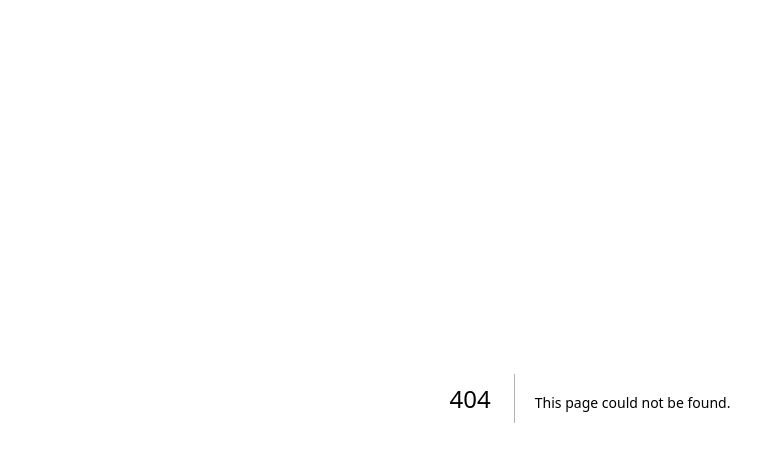
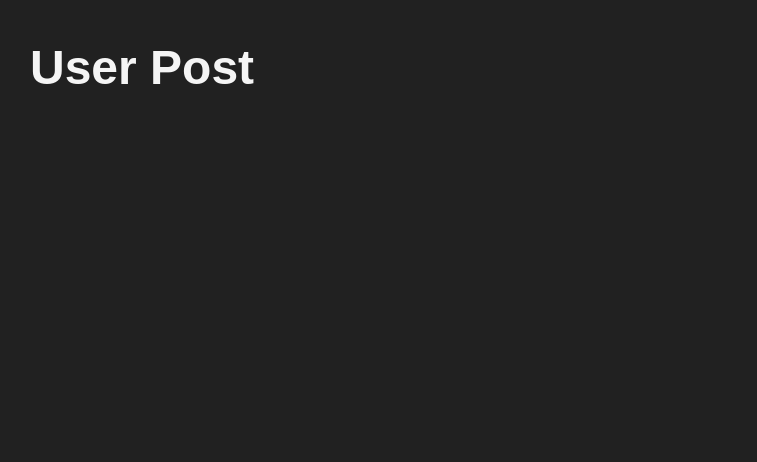
Before and after one commit to arashmanteghi/frontcastnextjs, a Next.js app: page /blog/posts/1/1 in a window 1280 px wide. Before the commit this address had no page. Shown: the top 462 px of the page, without its empty margins (50-807 px from the left). Built offline with nearby package versions, Linux system fonts and the light colour scheme.

Commit message:
10-nested-dynamic-routes

```diff
--- /dev/null
+++ b/pages/blog/posts/[postId]/[userId].js
@@ -0,0 +1,14 @@
+import { useRouter } from "next/router";
+
+function UserPost() {
+  const router = useRouter();
+  const { postId, userId } = router.query;
+  console.log(`postId: ${postId}, / userId: ${userId }`);
+  return (
+    <div>
+      <h2>User Post</h2>
+    </div>
+  )
+}
+
+export default UserPost;
```
Also changed, not shown: pages/blog/posts/[postId]/index.js (added, +9 -0 lines), pages/blog/posts/index.js (added, +9 -0 lines).
